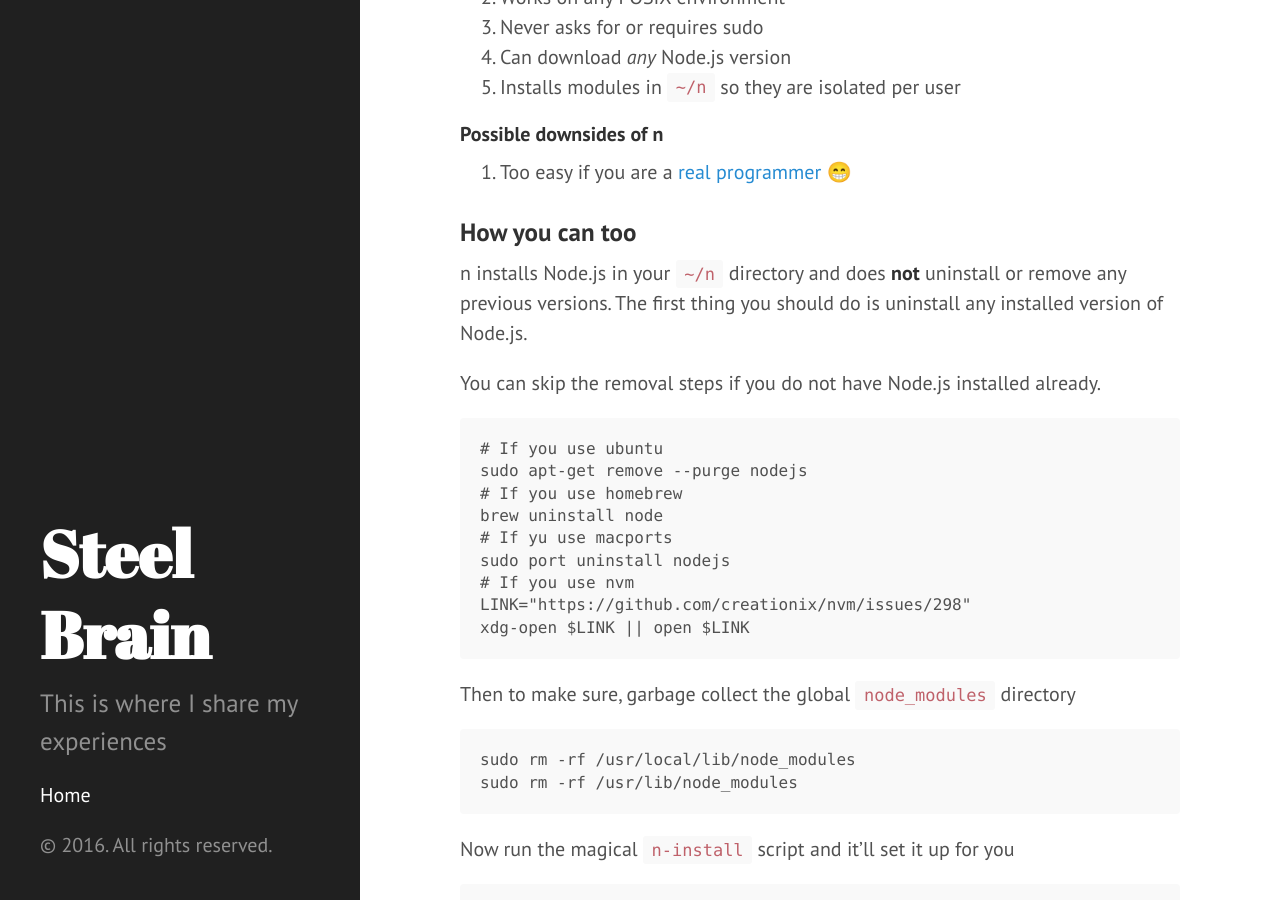
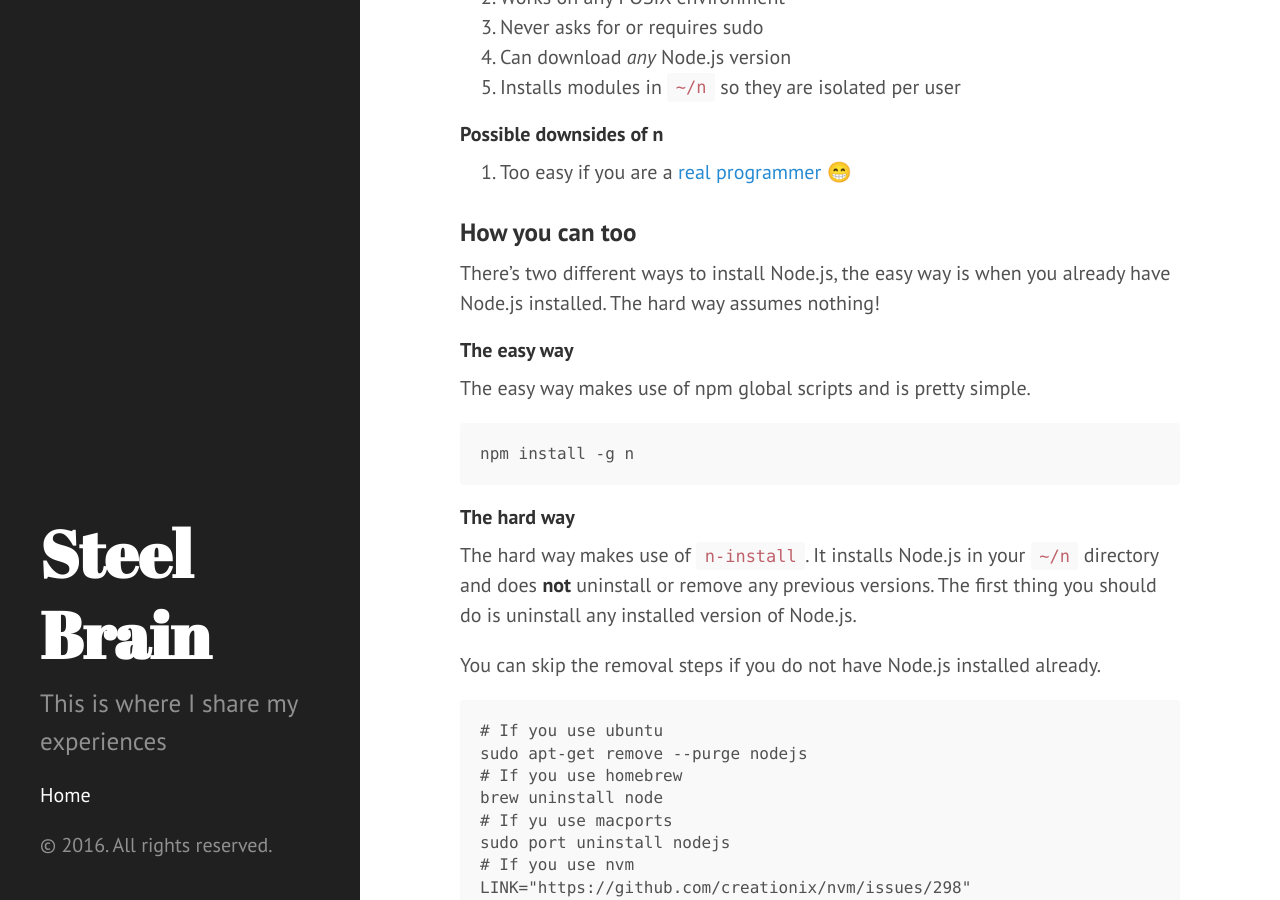
Before and after one commit to steelbrain/steelbrain.github.io, a Jekyll site: the page built from _posts/2016-07-19-how-i-manage-multiple-node-js-versions.md, in a window 1280 px wide and 900 px high, scrolled down 976 px. Built offline with Jekyll 4.4.1, drawn with Linux system fonts in a browser that asks for light colours; comment, search, counter and statistics services are not loaded.

Commit message:
:memo: Document the easy way of installing Node.js

````diff
--- a/_posts/2016-07-19-how-i-manage-multiple-node-js-versions.md
+++ b/_posts/2016-07-19-how-i-manage-multiple-node-js-versions.md
@@ -35,7 +35,19 @@ Here's it's pros and cons in comparison
 
 ### How you can too
 
-n installs Node.js in your `~/n` directory and does **not** uninstall or remove any previous versions. The first thing you should do is uninstall any installed version of Node.js.
+There's two different ways to install Node.js, the easy way is when you already have Node.js installed. The hard way assumes nothing!
+
+#### The easy way
+
+The easy way makes use of npm global scripts and is pretty simple.
+
+```
+npm install -g n
+```
+
+#### The hard way
+
+The hard way makes use of [`n-install`](https://github.com/mklement0/n-install). It installs Node.js in your `~/n` directory and does **not** uninstall or remove any previous versions. The first thing you should do is uninstall any installed version of Node.js.
 
 You can skip the removal steps if you do not have Node.js installed already.
 
````
